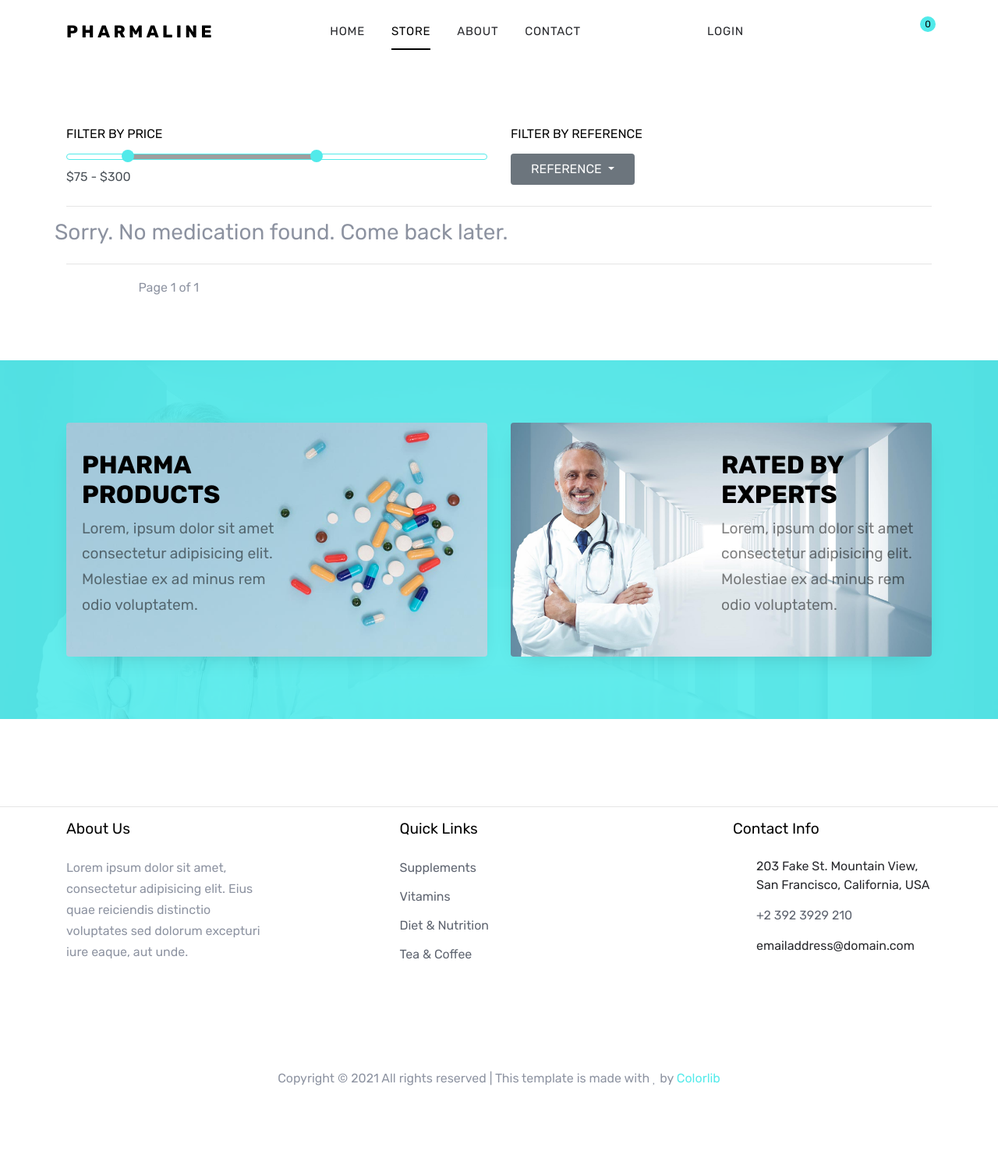
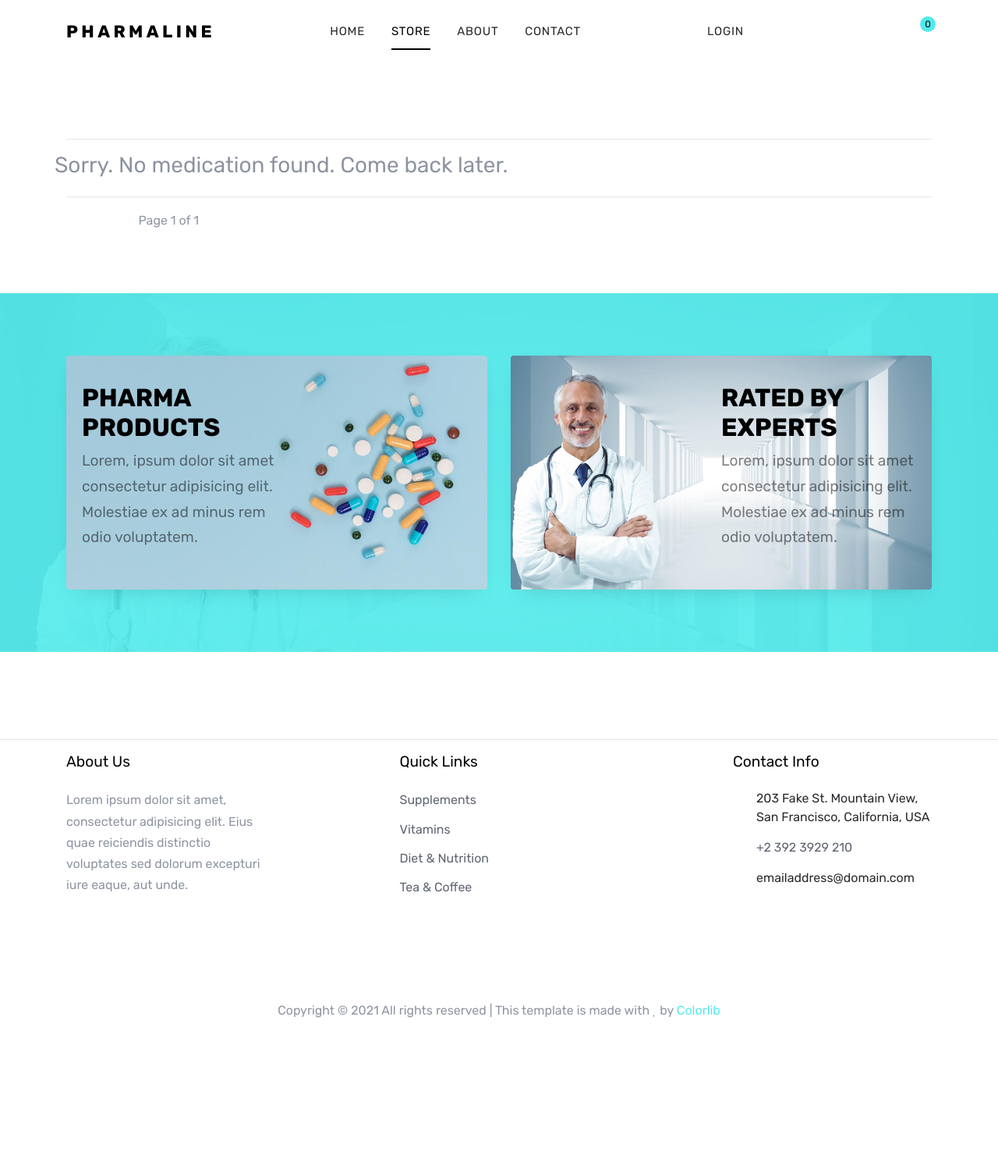
Before and after one commit to Eyu-Tes/pharmaline, a Django app: page /store/1 in a window 1280 px wide. Shown: the whole page at 78% size. After the commit the page ends 1305 px from the top, so only its background shows below. Run offline with Django 3.2, Linux system fonts and the light colour scheme; data comes from the database, SQL or seed files in the repository; data that the repository does not hold is empty; some libraries are stand-ins or nearby versions; some web fonts are replaced; grey boxes are pictures that could not be loaded.

Commit message:
removed some unused components

```diff
--- a/store/templates/store/navbar.html
+++ b/store/templates/store/navbar.html
@@ -42,9 +42,6 @@
                                     <a href="{% url 'store:orders' 'pending' %}">Orders <span
                                         class="badge badge-warning">
                                     {{ order_count }}</span></a>
-                                </li>
-                                <li class="{% if request.path == '/notifications/' %}active{% endif %}">
-                                    <a href="#">Notifications <span class="badge badge-info">3</span></a>
                                 </li>
                             {% else %}
                                 <li class="{% if '/store/' in request.path %}active{% endif %}">
--- a/store/templates/store/store.html
+++ b/store/templates/store/store.html
@@ -6,29 +6,6 @@
 {% block content %}
     <div class="site-section">
         <div class="container">
-            <div class="row">
-                <div class="col-lg-6">
-                    <h3 class="mb-3 h6 text-uppercase text-black d-block">Filter by Price</h3>
-                    <div id="slider-range" class="border-primary"></div>
-                    <input type="text" name="text" id="amount" class="form-control border-0 pl-0 bg-white" disabled=""/>
-                </div>
-                <div class="col-lg-6">
-                    <h3 class="mb-3 h6 text-uppercase text-black d-block">Filter by Reference</h3>
-                    <button type="button" class="btn btn-secondary btn-md dropdown-toggle px-4"
-                            id="dropdownMenuReference"
-                            data-toggle="dropdown">Reference
-                    </button>
-                    <div class="dropdown-menu" aria-labelledby="dropdownMenuReference">
-                        <a class="dropdown-item" href="#">Relevance</a>
-                        <a class="dropdown-item" href="#">Name, A to Z</a>
-                        <a class="dropdown-item" href="#">Name, Z to A</a>
-                        <div class="dropdown-divider"></div>
-                        <a class="dropdown-item" href="#">Price, low to high</a>
-                        <a class="dropdown-item" href="#">Price, high to low</a>
-                    </div>
-                </div>
-            </div>
-
             <hr/>
 
             <div class="row">
```
